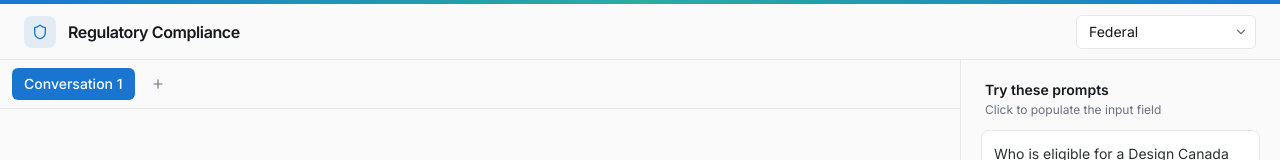
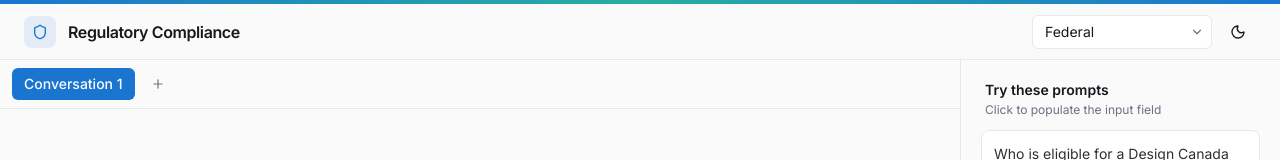
Before and after one commit to tadghh/reg-compliance-chatbot, a React (Vite) app in the folder frontend/: page / in a window 1280 px wide. Shown: the top 160 px of the page. Built offline with nearby package versions, Linux system fonts and the light colour scheme.

Commit message:
Added dark theme

```diff
--- a/frontend/src/components/ChatPage.tsx
+++ b/frontend/src/components/ChatPage.tsx
@@ -1,9 +1,9 @@
 import { useState, useRef, useEffect, useCallback } from "react";
-import { Plus, X, Send, Loader2, Shield, ChevronDown } from "lucide-react";
+import { Plus, X, Send, Loader2, Shield, ChevronDown, Moon, Sun } from "lucide-react";
 
 import { Button } from "@/components/ui/button";
-import DemoQuestionsPanel from "@/components/DemoQuestionsPanel";
-import MessageBubble, { type ChatMessage } from "@/components/MessageBubble";
+import DemoQuestionsPanel from "./DemoQuestionsPanel";
+import MessageBubble, { type ChatMessage } from "./MessageBubble";
 import { apiClient, type Jurisdiction } from "@/lib/api-client";
 
 interface Conversation {
@@ -76,12 +76,14 @@ const JURISDICTIONS: { value: Jurisdiction; label: string }[] = [
 
 let nextId = 2;
 const CHAT_STATE_STORAGE_KEY = "regubot-chat-state-v1";
+const THEME_STORAGE_KEY = "regubot-theme-v1";
 const DEFAULT_CONVERSATION: Conversation = {
   id: "1",
   name: "Conversation 1",
   messages: [],
   jurisdiction: "federal",
 };
+type ThemeMode = "light" | "dark";
 
 function buildFallbackSourceUrl(rawSource: string, jurisdiction: Jurisdiction): string {
   const query = encodeURIComponent(rawSource);
@@ -198,6 +200,17 @@ function loadPersistedState(): PersistedChatState {
   }
 }
 
+function getInitialTheme(): ThemeMode {
+  try {
+    const saved = localStorage.getItem(THEME_STORAGE_KEY);
+    if (saved === "dark" || saved === "light") {
+      return saved;
+    }
+  } catch {}
+
+  return window.matchMedia("(prefers-color-scheme: dark)").matches ? "dark" : "light";
+}
+
 const ChatPage = () => {
   const initialState = loadPersistedState();
   const [conversations, setConversations] = useState<Conversation[]>(
@@ -205,6 +218,7 @@ const ChatPage = () => {
   );
   const [activeConvId, setActiveConvId] = useState(initialState.activeConvId);
   const [inputValue, setInputValue] = useState(initialState.inputValue);
+  const [theme, setTheme] = useState<ThemeMode>(getInitialTheme);
   const [isLoading, setIsLoading] = useState(false);
   const [showSidebar, setShowSidebar] = useState(false);
   const messagesEndRef = useRef<HTMLDivElement>(null);
@@ -235,6 +249,11 @@ const ChatPage = () => {
       } satisfies PersistedChatState),
     );
   }, [conversations, activeConvId, inputValue]);
+
+  useEffect(() => {
+    document.documentElement.classList.toggle("dark", theme === "dark");
+    localStorage.setItem(THEME_STORAGE_KEY, theme);
+  }, [theme]);
 
   const addConversation = () => {
     const id = String(nextId++);
@@ -366,6 +385,16 @@ const ChatPage = () => {
             </select>
             <ChevronDown className="pointer-events-none absolute right-2 top-1/2 h-3.5 w-3.5 -translate-y-1/2 text-muted-foreground" />
           </div>
+          <Button
+            type="button"
+            size="icon"
+            variant="ghost"
+            className="h-9 w-9 rounded-lg"
+            onClick={() => setTheme((previous) => (previous === "dark" ? "light" : "dark"))}
+            aria-label="Toggle theme"
+          >
+            {theme === "dark" ? <Sun className="h-4 w-4" /> : <Moon className="h-4 w-4" />}
+          </Button>
         </div>
       </header>
 
```
